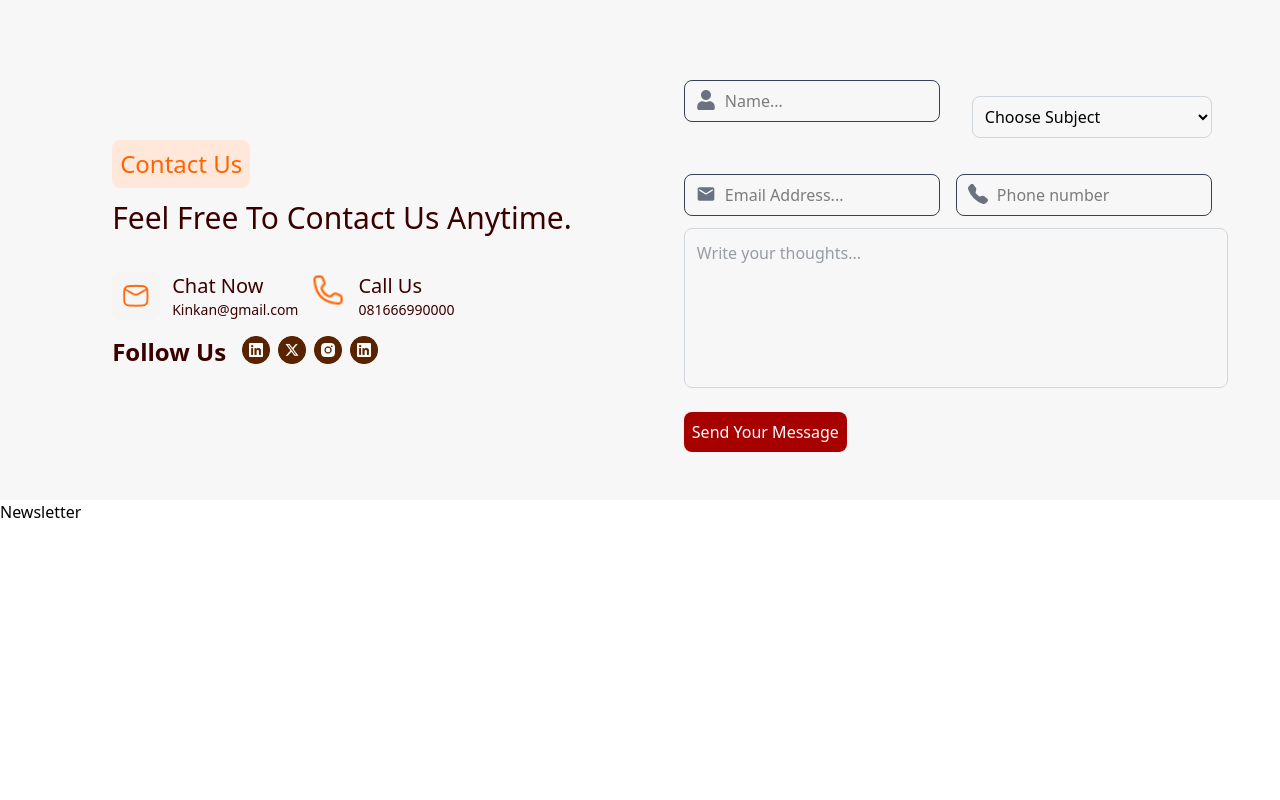
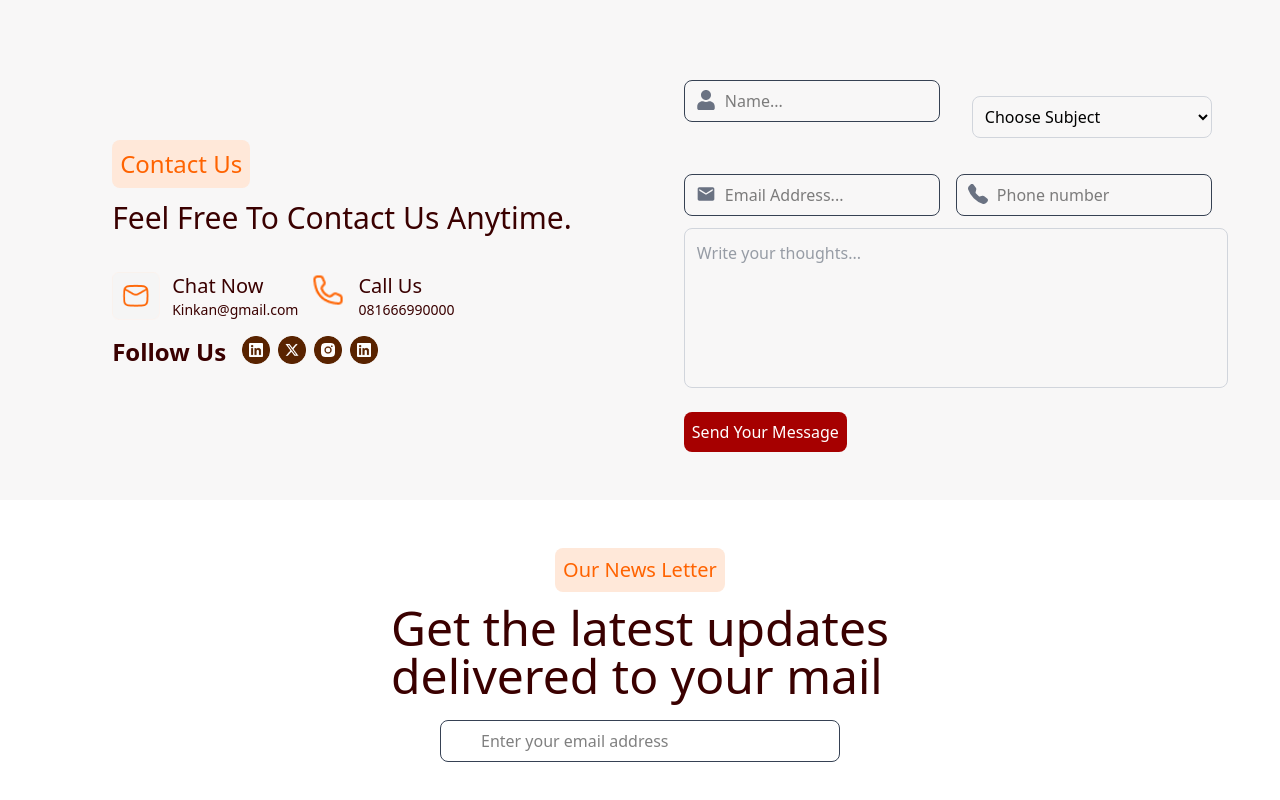
Before and after one commit to Developerfiyin/LLE-website, a React (Vite) app: page / in a window 1280 px wide. Shown: the part 7742-8542 px from the top of the page. Before the commit the page ends 8266 px from the top, so only its background shows below. Built offline with nearby package versions, Linux system fonts and the light colour scheme.

Commit message:
updated newsletter section

```diff
--- a/src/Components/Newsletter.jsx
+++ b/src/Components/Newsletter.jsx
@@ -2,7 +2,21 @@ import React from 'react'
 
 const Newsletter = () => {
   return (
-    <div>Newsletter</div>
+    <div className='py-12 p-4 bg-white flex flex-col item-center '>
+       <p className='bg-[#ffe8d9] text-[#ff6300] text-xl rounded-lg mx-auto p-2 mb-3'>Our News Letter</p>
+
+        <h3 className='font-medium text-5xl text-[#3a0000] mx-auto mb-5 '>Get the latest updates <br />
+         delivered to your mail</h3>
+
+                     <div className='flex gap-3'>
+                            <input type="text" placeholder='Enter your email address'
+                            className='pl-10 pr-3 py-2 w-100 mx-auto border border-gray-700 rounded-lg focus:ring-2 focus:ring-[#ff6300] focus:outline-none' />
+                     </div>
+
+
+
+
+    </div>
   )
 }
 
```
